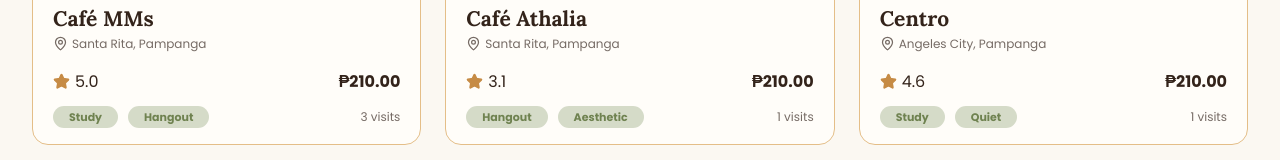
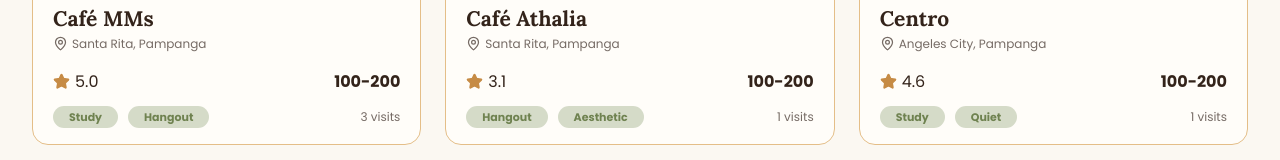
Before and after one commit to cinemaseven/PickAndSip, a React (Vite) app in the folder client/: page /cafes in a window 1280 px wide. Shown: the part 626-786 px from the top of the page. Built offline with nearby package versions, Linux system fonts and the light colour scheme; no server answers.

Commit message:
Fixed price range display

```diff
--- a/client/src/components/molecules/CafeCard.jsx
+++ b/client/src/components/molecules/CafeCard.jsx
@@ -2,7 +2,14 @@ import { Coffee, MapPin, Star } from 'lucide-react';
 
 export default function CafeCard({ cafe, onClick, recent = false, compact = false }) {
     const visits = cafe.visitsCount ?? cafe.visits?.length ?? 0;
-    const price = cafe.averagePrice ?? (cafe.priceRange === 'P' ? '₱170.00' : cafe.priceRange === 'PP' ? '₱180.00' : '₱210.00');
+    const priceRange =
+        cafe.priceRange === 'P'
+            ? '₱100-₱200'
+            : cafe.priceRange === 'PP'
+                ? '₱200-₱300'
+                : cafe.priceRange === 'PPP'
+                    ? '₱300+'
+                    : cafe.priceRange;
 
     return (
         <article className={`cafe-card ${recent ? 'cafe-card-recent' : ''} ${compact ? 'cafe-card-compact' : ''}`}
@@ -27,7 +34,7 @@ export default function CafeCard({ cafe, onClick, recent = false, compact = fals
                             {Number(cafe.rating).toFixed(1)}
                         </span>
 
-                        <strong>{price}</strong>
+                        <strong>{priceRange}</strong>
                     </div>
                 )}
 
--- a/client/src/components/organisms/ChooseForMeModal.jsx
+++ b/client/src/components/organisms/ChooseForMeModal.jsx
@@ -98,7 +98,7 @@ export default function ChooseForMeModal({ onClose }) {
               <div className="picker-price">
                 {['P', 'PP', 'PPP'].map(v => (
                   <Chip key={v} selected={filters.priceRanges.includes(v)} onClick={() => togglePrice(v)}>
-                    {v.replaceAll('P', '₱')}
+                    {v === 'P' ? '₱100-₱200' : v === 'PP' ? '₱200-₱300' : '₱300+'}
                   </Chip>
                 ))}
               </div>
--- a/client/src/pages/CafeDetailsPage.jsx
+++ b/client/src/pages/CafeDetailsPage.jsx
@@ -107,7 +107,15 @@ export default function CafeDetailsPage() {
         </StatCard>
 
         <StatCard label="Price range">
-          <strong className="stat-big price-big">{cafe.priceRange.replaceAll('P', '₱')}</strong>
+          <strong className="stat-big price-big">
+            {cafe.priceRange === 'P'
+              ? '₱100-₱200'
+              : cafe.priceRange === 'PP'
+                ? '₱200-₱300'
+                : cafe.priceRange === 'PPP'
+                  ? '₱300+'
+                  : cafe.priceRange}
+          </strong>
         </StatCard>
 
         <StatCard label="Total visits">
```
